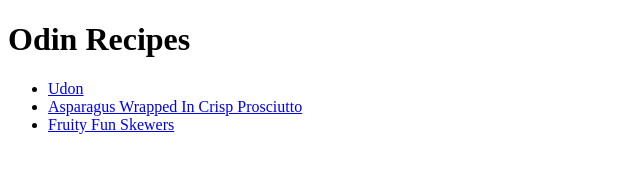
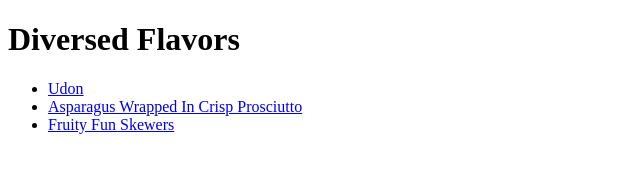
Before and after one commit to CloudKai24/odin-recipes, a plain HTML site: page index.html in a window 1280 px wide. Shown: the whole page, without its empty margins (0-640 px from the left). Drawn offline with Linux system fonts and the light colour scheme.

Commit message:
<h1 change>

```diff
--- a/index.html
+++ b/index.html
@@ -7,7 +7,7 @@
     </head>
 
 <body>
-    <h1><strong>Odin Recipes</strong></h1>
+    <h1><strong>Diversed Flavors</strong></h1>
     <ul>
     <li><a href="./recipes/udon.html">Udon</a></li>
     <li><a href="./recipes/asparagus.html">Asparagus Wrapped In Crisp Prosciutto</a></li>
```
